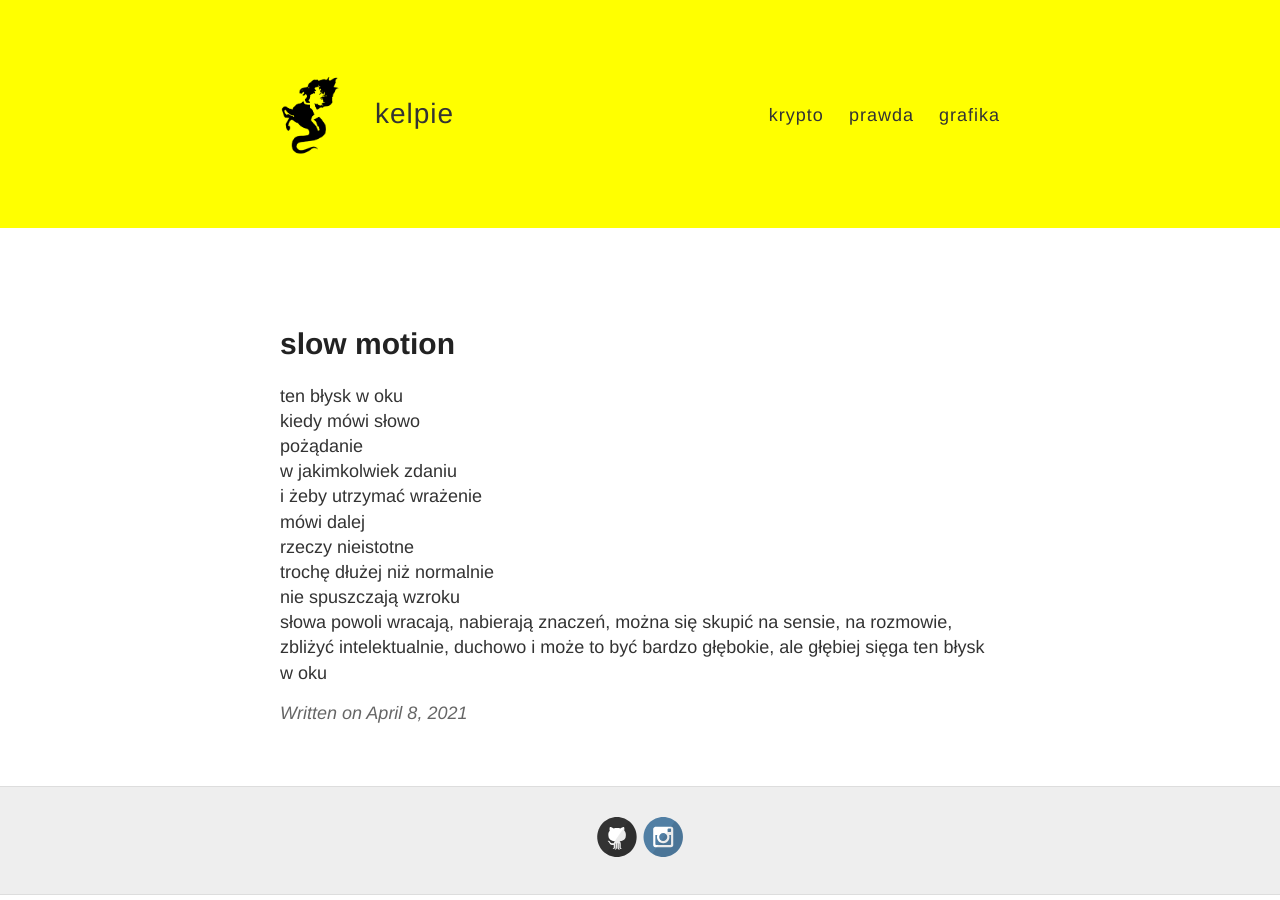
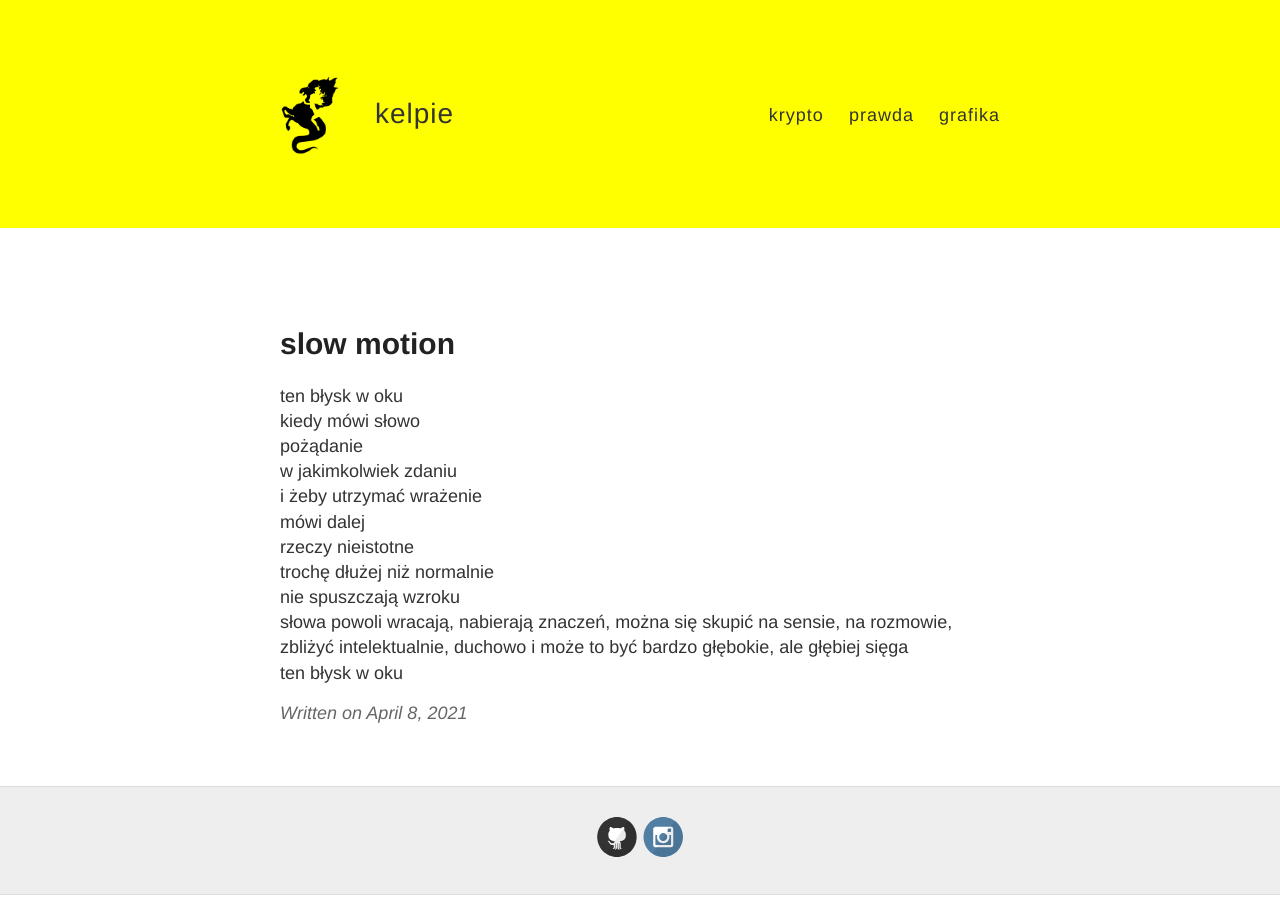
Before and after one commit to keIpie/keIpie.github.io, a Jekyll site: the page built from liryka/_posts/2021-04-08-slowmotion.md, in a window 1280 px wide. Built offline with Jekyll 4.4.1, drawn with Linux system fonts in a browser that asks for light colours.

```diff
--- a/liryka/_posts/2021-04-08-slowmotion.md
+++ b/liryka/_posts/2021-04-08-slowmotion.md
@@ -14,5 +14,5 @@
 nie spuszczają wzroku\
 słowa powoli wracają, nabierają znaczeń, można się skupić
 na sensie, na rozmowie, zbliżyć intelektualnie, duchowo
-i może to być bardzo głębokie, ale głębiej sięga
+i może to być bardzo głębokie, ale głębiej sięga\
 ten błysk w oku
```
